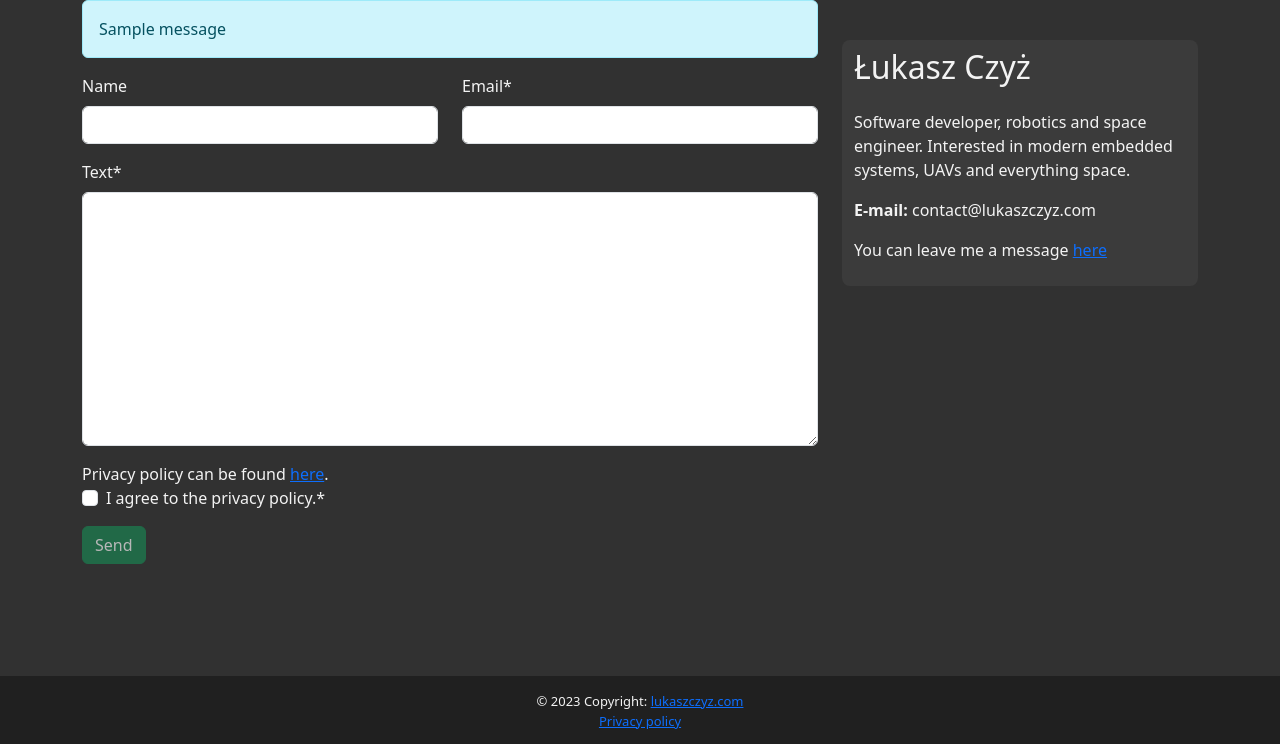
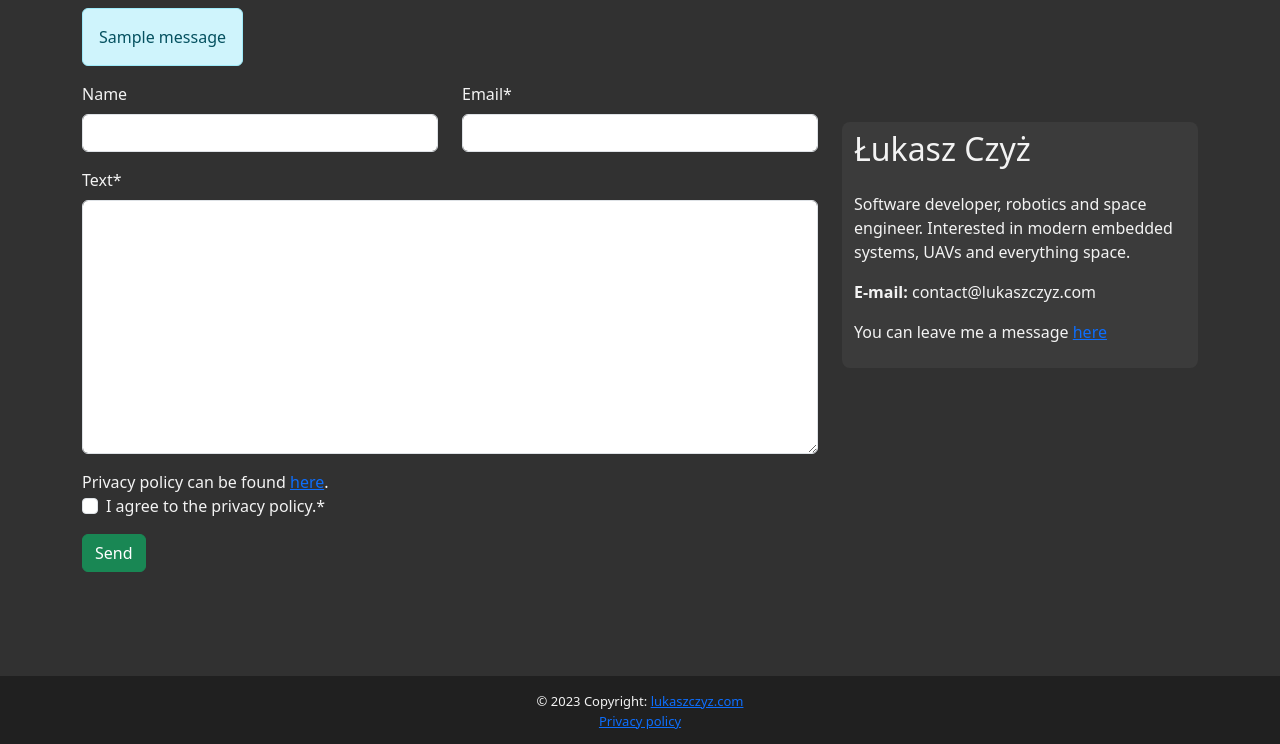
Before and after one commit to czyzlukasz/lukaszczyzdotcom, a Django app: page /contact/ in a window 1280 px wide. Shown: the part 56-800 px from the top of the page. Run offline with Django 4.2, Linux system fonts and the light colour scheme; one stand-in notice (Sample message) is shown; some libraries are stand-ins or nearby versions.

Commit message:
Added rate limiting to the contact form

```diff
--- a/landing_page/static/landing_page/style.css
+++ b/landing_page/static/landing_page/style.css
@@ -31,3 +31,7 @@ h3 {
     padding-top: 0.5em;
     padding-bottom: 0.5em;
 }
+
+.alert-trim {
+  display: inline-block;
+}
--- a/landing_page/templates/landing_page/blank_landing_page.html
+++ b/landing_page/templates/landing_page/blank_landing_page.html
@@ -14,6 +14,15 @@
             {% include 'landing_page/navbar.html' %}
             {% endblock %}
         </div>
+        {% if messages %}
+            <div class="container pt-2">
+                {% for message in messages %}
+                    <div class="alert alert-info alert-trim" role="alert">
+                        {{ message }}
+                    </div>
+                {% endfor %}
+            </div>
+        {% endif %}
         <div class="container">
             <div class="row">
                 <div class="col-xxl-9 col-lg-8 col-md-12">
--- a/landing_page/templates/landing_page/contactmessage_form.html
+++ b/landing_page/templates/landing_page/contactmessage_form.html
@@ -3,14 +3,6 @@
 {% load crispy_forms_tags %}
 
 {% block content %}
-
-{% if messages %}
-  {% for message in messages %}
-    <div class="alert alert-info" role="alert">
-        {{ message }}
-    </div>
- {% endfor %}
-{% endif %}
 
 <form method="post">
     {% csrf_token %}
@@ -29,6 +21,6 @@
         Privacy policy can be found <a href="{% url 'landing_page:privacy_policy' %}">here</a>.
         {{form.accepted_terms|as_crispy_field}}
     </div>
-    <button type="submit" class="btn btn-success disabled">Send</button>
+    <button type="submit" class="btn btn-success">Send</button>
 </form>
 {% endblock %}
--- a/landing_page/views.py
+++ b/landing_page/views.py
@@ -2,6 +2,8 @@ from django.shortcuts import render
 from django.urls import reverse_lazy
 from django.views.generic.edit import CreateView
 from django.contrib.messages.views import SuccessMessageMixin
+from django.utils.decorators import method_decorator
+from django_ratelimit.decorators import ratelimit
 
 from landing_page.models import ContactMessage
 from logbook.models import Project, LogEntry
@@ -14,6 +16,7 @@ def index(request):
 def privacy_policy(request):
     return render(request, 'landing_page/privacy_policy.html')
 
+@method_decorator(ratelimit(key='ip', rate='1/h', method='POST'), name='post')
 class ContactMessageCreateView(SuccessMessageMixin, CreateView):
     model = ContactMessage
     fields = ('name', 'email', 'text', 'accepted_terms')
@@ -25,3 +28,6 @@ class ContactMessageCreateView(SuccessMessageMixin, CreateView):
         form.fields['accepted_terms'].required = True
         form.fields['accepted_terms'].label = "I agree to the privacy policy."
         return form
+
+def ratelimited_view(request, exception):
+    return render(request, 'landing_page/blank_landing_page.html', context={'messages': [f"Too fast! Try again later."]})
--- a/lukaszczyzdotcom/settings.py
+++ b/lukaszczyzdotcom/settings.py
@@ -62,6 +62,7 @@ MIDDLEWARE = [
     'django.contrib.auth.middleware.AuthenticationMiddleware',
     'django.contrib.messages.middleware.MessageMiddleware',
     'django.middleware.clickjacking.XFrameOptionsMiddleware',
+    'django_ratelimit.middleware.RatelimitMiddleware',
 ]
 
 ROOT_URLCONF = 'lukaszczyzdotcom.urls'
@@ -163,3 +164,5 @@ MARTOR_ENABLE_CONFIGS = {
     'spellcheck': 'true',  # to enable/disable spellcheck in form textareas
     'hljs': 'true',         # to enable/disable hljs highlighting in preview
 }
+
+RATELIMIT_VIEW = 'landing_page.views.ratelimited_view'
```
